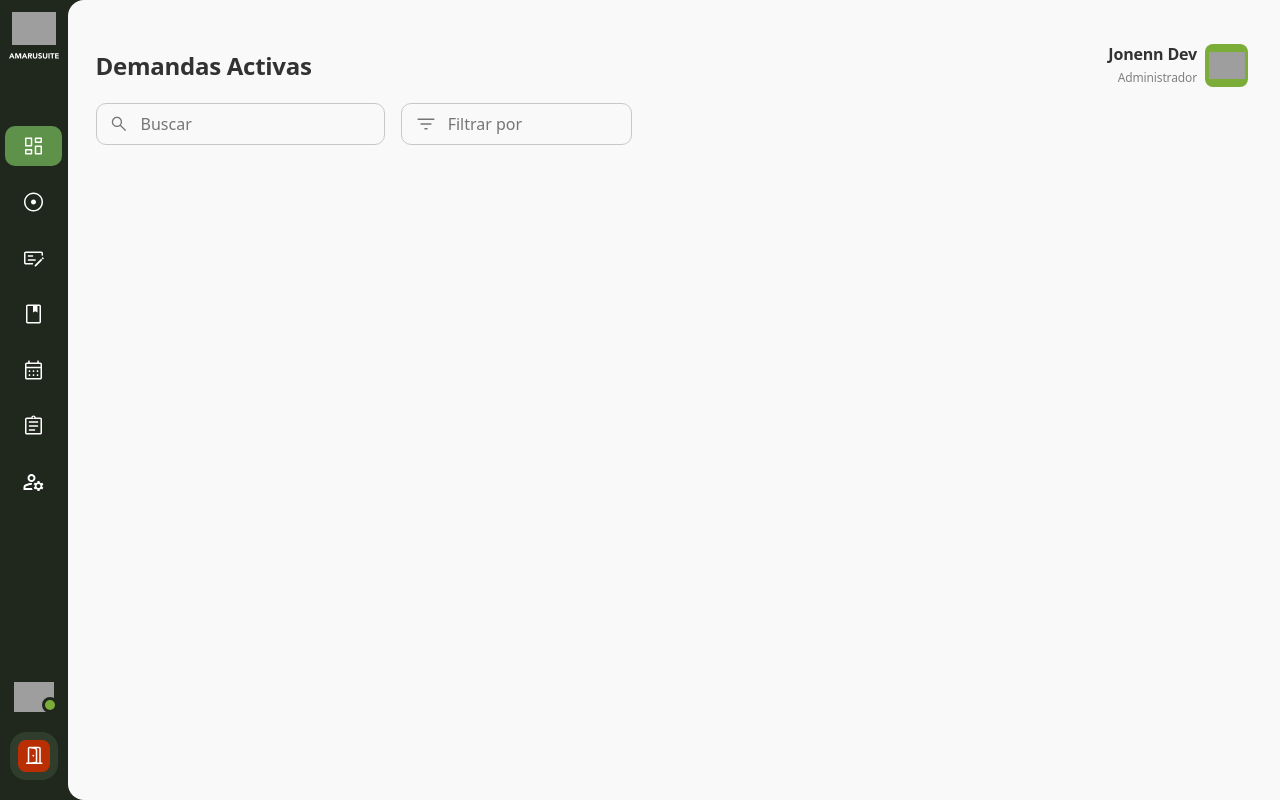
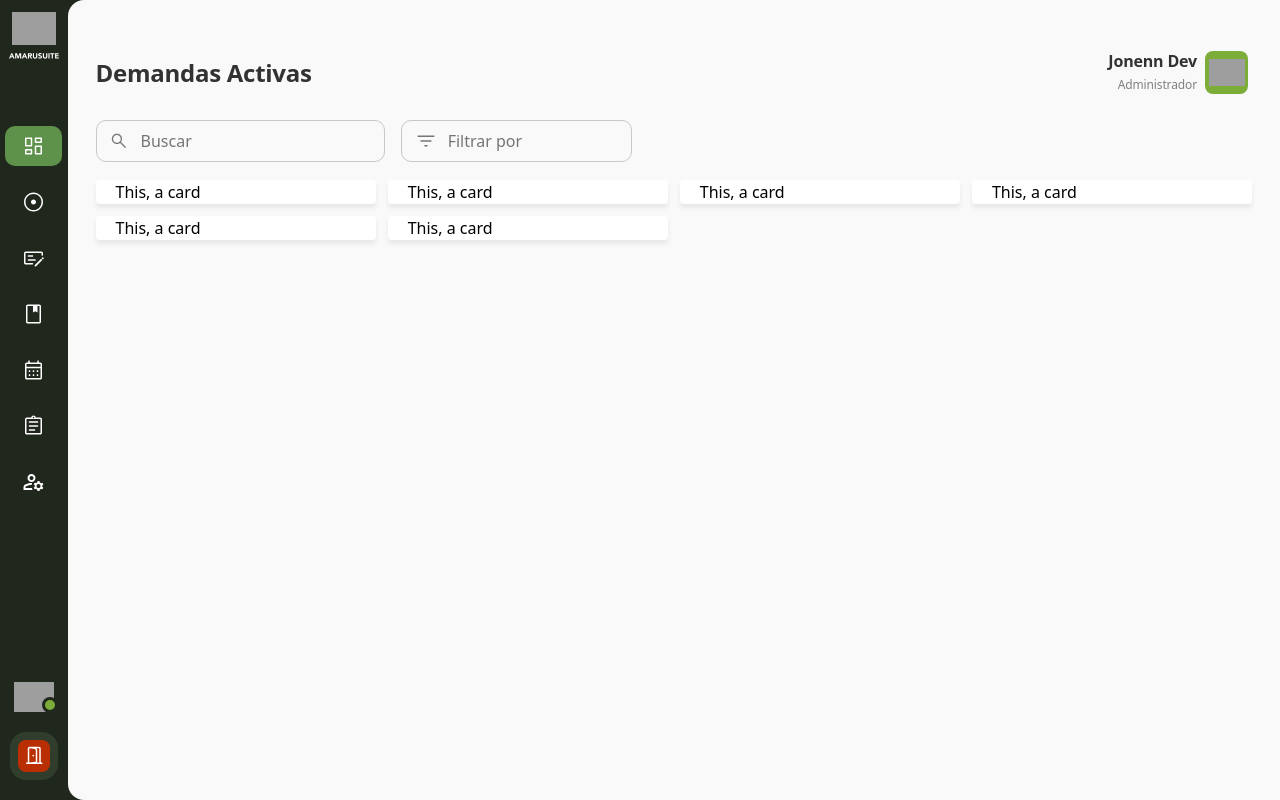
Before and after one commit to jonenn/Amaru, a React (Vite) app: page / in a window 1280 px wide. Built offline with nearby package versions, Linux system fonts and the light colour scheme; grey boxes are pictures that could not be loaded.

Commit message:
Initial setup for cards

```diff
--- /dev/null
+++ b/src/components/HomeComponents/Card/Card.jsx
@@ -0,0 +1,9 @@
+const Card = () => {
+   return (
+      <div className="bg-white shadow-[0_4px_4px_0_rgba(87,87,87,0.1)] rounded rounded-2 px-5">
+         This, a card
+      </div>
+   );
+};
+
+export { Card };
--- a/src/components/HomeComponents/Searchbar/Searchbar.jsx
+++ b/src/components/HomeComponents/Searchbar/Searchbar.jsx
@@ -2,7 +2,7 @@ import Filter from '@/assets/filter.svg';
 
 const Searchbar = () => {
    return (
-      <div className="flex gap-4 my-2.5">
+      <div className="flex gap-4 my-3">
          <input
             type="search"
             id="searchbar"
--- /dev/null
+++ b/src/components/HomeComponents/header/Header.jsx
@@ -0,0 +1,17 @@
+import MainProfile from '@/components/HomeComponents/header/MainProfile';
+import MainTitle from '@/components/HomeComponents/header/MainTitle';
+import ProfilePic from '@/components/HomeComponents/header/ProfilePic';
+
+const Header = () => {
+   return (
+      <div className="flex justify-between items-center">
+         <MainTitle title="Demandas Activas" />
+         <div className="flex gap-2 mx-1">
+            <MainProfile name="Jonenn Dev" role="Administrador" />
+            <ProfilePic image="" />
+         </div>
+      </div>
+   );
+};
+
+export { Header };
--- a/src/components/HomeComponents/header/MainProfile.jsx
+++ b/src/components/HomeComponents/header/MainProfile.jsx
@@ -4,7 +4,7 @@ const MainProfile = ({ name, role }) => {
          <h4 className="flex text-base font-semibold tracking-tightest leading-4 text-black-main">
             {name}
          </h4>
-         <p className="font-normal text-xs text-gray-main tracking-tightest">
+         <p className="font-light text-xs text-gray-main tracking-tightest">
             {role}
          </p>
       </div>
--- a/src/components/HomeComponents/header/MainTitle.jsx
+++ b/src/components/HomeComponents/header/MainTitle.jsx
@@ -1,6 +1,6 @@
 const MainTitle = ({ title }) => {
    return (
-      <h1 className="text-2xl font-bold tracking-tightest leading-normal text-black-main">
+      <h1 className="text-2xl font-bold tracking-tightest text-black-main leading-[2.4]">
          {title}
       </h1>
    );
--- a/src/layouts/MainLayout.jsx
+++ b/src/layouts/MainLayout.jsx
@@ -1,13 +1,13 @@
-import { Outlet } from "react-router-dom";
-import SideMenu from "@/components/SideMenu/SideMenu";
+import { Outlet } from 'react-router-dom';
+import SideMenu from '@/components/SideMenu/SideMenu';
 
 const MainLayout = () => {
    return (
       <div className="flex">
          <SideMenu />
-         <main className="w-full bg-white-main md:rounded-l-2xl min-h-screen py-11 px-7">
+         <div className="w-full bg-white-main md:rounded-l-2xl min-h-screen py-11 px-7">
             <Outlet />
-         </main>
+         </div>
       </div>
    );
 };
--- a/src/pages/Home.jsx
+++ b/src/pages/Home.jsx
@@ -1,20 +1,21 @@
-import MainProfile from '@/components/HomeComponents/header/MainProfile';
-import MainTitle from '@/components/HomeComponents/header/MainTitle';
-import ProfilePic from '@/components/HomeComponents/header/ProfilePic';
+import { Card } from '@/components/HomeComponents/Card/Card';
+import { Header } from '@/components/HomeComponents/header/Header';
 import { Searchbar } from '@/components/HomeComponents/Searchbar/Searchbar';
 
 const Home = () => {
    return (
-      <div className="flex flex-col gap-1.5">
-         <div className="flex justify-between items-center">
-            <MainTitle title="Demandas Activas" />
-            <div className="flex gap-2 mx-1">
-               <MainProfile name="Jonenn Dev" role="Administrador" />
-               <ProfilePic image="" />
-            </div>
+      <main className="flex flex-col gap-1.5">
+         <Header />
+         <Searchbar />
+         <div class="grid grid-cols-4 gap-3">
+            <Card />
+            <Card />
+            <Card />
+            <Card />
+            <Card />
+            <Card />
          </div>
-         <Searchbar />
-      </div>
+      </main>
    );
 };
 
```
